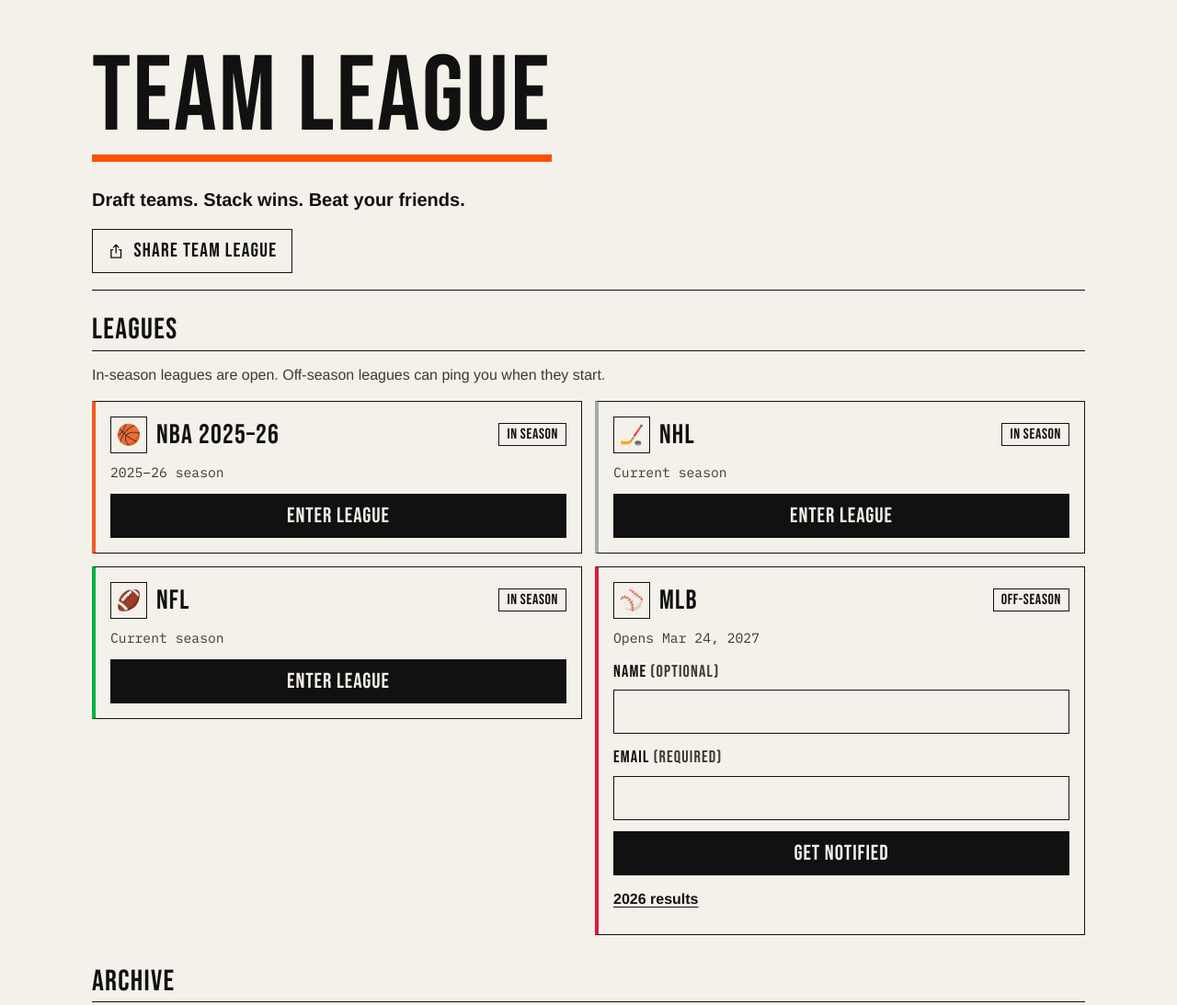
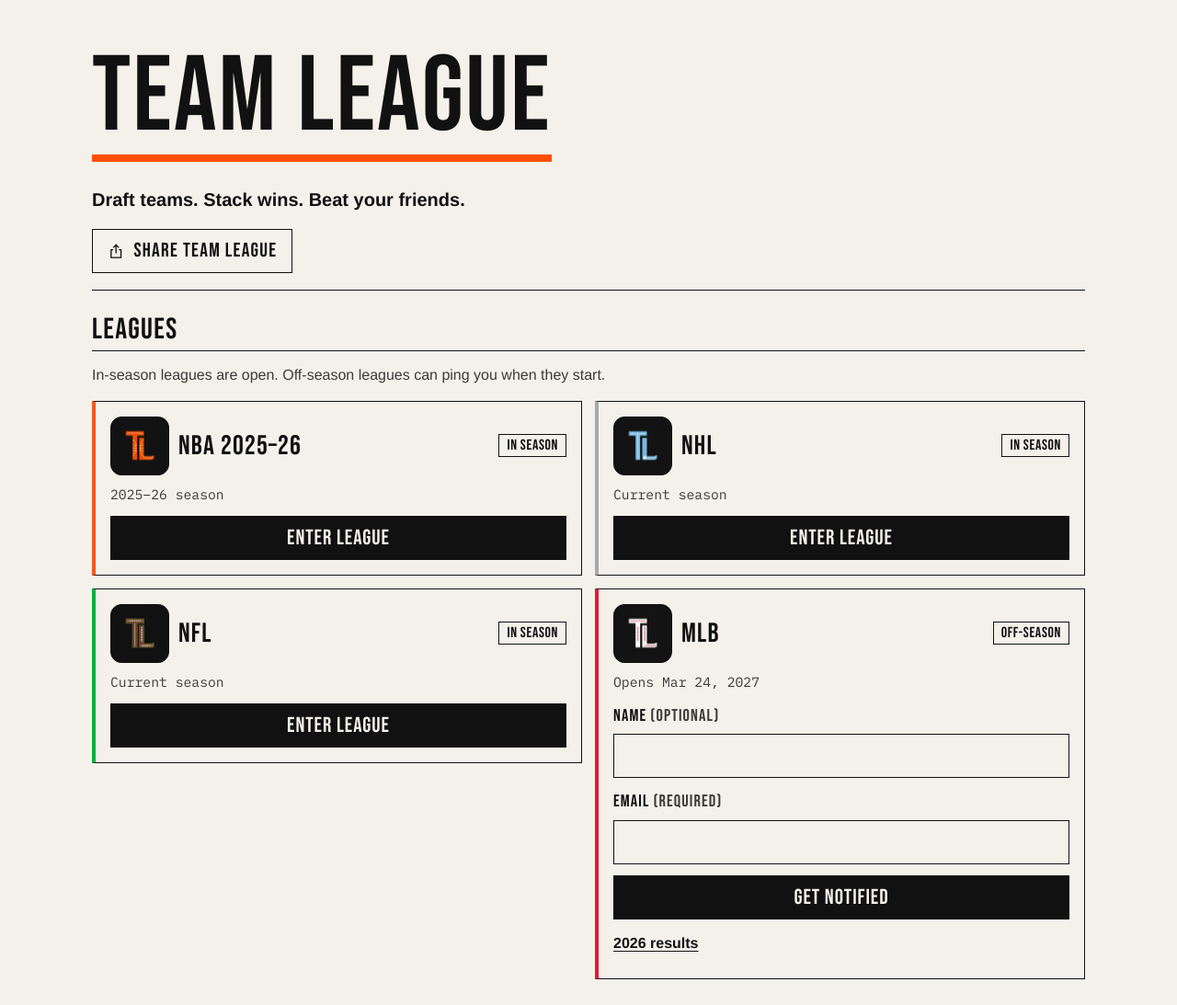
Before and after one commit to michaelrippe/teamleague, a plain HTML site: page index.html in a window 1280 px wide. Shown: the top 1093 px of the page at 92% size. Drawn offline with Linux system fonts and the light colour scheme; no server answers.

Commit message:
Show each league's sport mark on its card. (#4)
NBA, NFL, MLB, and NHL cards and archive rows use a 64px rounded TL mark. The hub favicon and share button stay as they are.

Co-authored-by: Cursor Agent <cursoragent@cursor.com>
Co-authored-by: michaelrippe <michaelrippe@users.noreply.github.com>

```diff
--- a/assets/hub.js
+++ b/assets/hub.js
@@ -136,6 +136,25 @@
     return match ? "#" + match[1].toUpperCase() : "";
   }
 
+  function createIcon(league) {
+    var icon = document.createElement("span");
+    icon.className = "icon";
+    icon.setAttribute("aria-hidden", "true");
+    if (league.logo) {
+      icon.classList.add("icon-logo");
+      var img = document.createElement("img");
+      img.src = league.logo;
+      img.alt = "";
+      img.width = 64;
+      img.height = 64;
+      img.decoding = "async";
+      icon.appendChild(img);
+      return icon;
+    }
+    icon.textContent = league.icon || "🏆";
+    return icon;
+  }
+
   function renderCard(league, status) {
     var article = document.createElement("article");
     article.className = "card";
@@ -147,10 +166,7 @@
     var top = document.createElement("div");
     top.className = "card-top";
 
-    var icon = document.createElement("span");
-    icon.className = "icon";
-    icon.setAttribute("aria-hidden", "true");
-    icon.textContent = league.icon || "🏆";
+    var icon = createIcon(league);
 
     var title = document.createElement("h3");
     title.textContent = league.name || "League";
@@ -217,10 +233,7 @@
     var row = document.createElement(href ? "a" : "div");
     if (href) row.href = href;
 
-    var icon = document.createElement("span");
-    icon.className = "icon";
-    icon.setAttribute("aria-hidden", "true");
-    icon.textContent = league.icon || "🏆";
+    var icon = createIcon(league);
 
     var text = document.createElement("span");
     text.className = "archive-text";
--- a/assets/leagues.js
+++ b/assets/leagues.js
@@ -11,11 +11,13 @@
 // to pin status by hand.
 //
 // accent: 6-digit hex. A thin left stripe on a main card. Archive rows ignore it.
+// logo: square league mark. icon is the emoji fallback when logo is absent.
 window.TEAM_LEAGUES = [
   {
     id: "nba",
     name: "NBA 2025–26",
     icon: "🏀",
+    logo: "assets/league-icons/nba.png",
     status: "live",
     accent: "#F15A22",
     url: "https://nba.playteamleague.com/",
@@ -25,6 +27,7 @@ window.TEAM_LEAGUES = [
     id: "nhl",
     name: "NHL",
     icon: "🏒",
+    logo: "assets/league-icons/nhl.png",
     status: "live",
     accent: "#A2AAAD",
     url: "https://nhl.playteamleague.com/",
@@ -34,6 +37,7 @@ window.TEAM_LEAGUES = [
     id: "nfl",
     name: "NFL",
     icon: "🏈",
+    logo: "assets/league-icons/nfl.png",
     status: "live",
     accent: "#00B140",
     url: "https://nfl.playteamleague.com/",
@@ -43,6 +47,7 @@ window.TEAM_LEAGUES = [
     id: "mlb",
     name: "MLB",
     icon: "⚾",
+    logo: "assets/league-icons/mlb.png",
     status: "offseason",
     accent: "#E31937",
     // Opening day flips this card to live. Add `end` when the last day
@@ -56,6 +61,7 @@ window.TEAM_LEAGUES = [
     id: "nba-2024-25",
     name: "NBA 2024–25",
     icon: "🏀",
+    logo: "assets/league-icons/nba.png",
     status: "archive",
     url: "https://michaelrippe.github.io/nbatl/",
     season: "Final standings",
@@ -64,6 +70,7 @@ window.TEAM_LEAGUES = [
     id: "fantasy-mlb",
     name: "Fantasy MLB",
     icon: "⚾",
+    logo: "assets/league-icons/mlb.png",
     status: "archive",
     url: "https://michaelrippe.github.io/fantasymlbtl/",
     season: "Final standings",
--- a/assets/styles.css
+++ b/assets/styles.css
@@ -171,6 +171,23 @@ h2 {
   line-height: 1;
 }
 
+.icon-logo {
+  width: 64px;
+  height: 64px;
+  padding: 0;
+  overflow: hidden;
+  border-color: var(--ink);
+  border-radius: 12px;
+  background: #111;
+}
+
+.icon-logo img {
+  display: block;
+  width: 100%;
+  height: 100%;
+  object-fit: cover;
+}
+
 .card h3 {
   margin: 0;
   flex: 1;
@@ -333,7 +350,6 @@ h2 {
   background: var(--paper);
   border: 1px solid var(--rule);
   border-radius: 0;
-  filter: grayscale(1);
 }
 
 .archive-text {
@@ -358,6 +374,10 @@ h2 {
 .archive-list a:hover .archive-note,
 .archive-list a:hover .archive-action {
   color: var(--paper);
+}
+
+.archive-list a:hover .icon-logo {
+  border-color: var(--paper);
 }
 
 .archive-action {
```
Also changed, not shown: assets/league-icons/mlb.png (added), assets/league-icons/nba.png (added), assets/league-icons/nfl.png (added), assets/league-icons/nhl.png (added).
